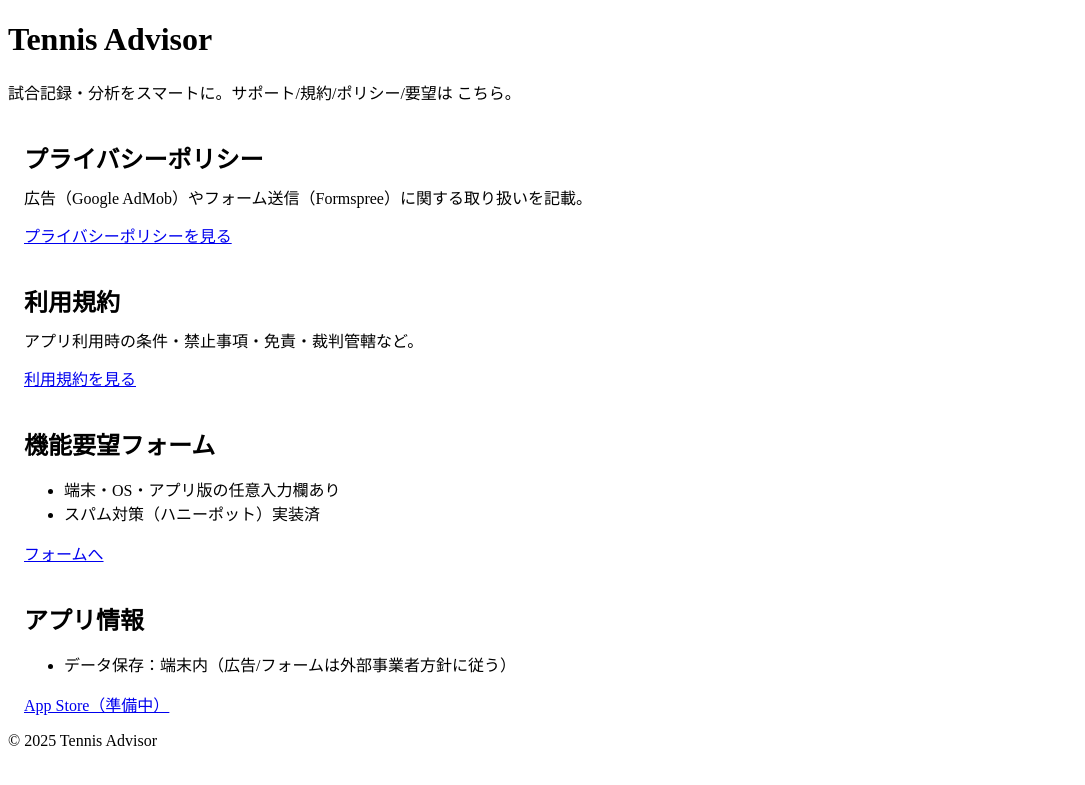
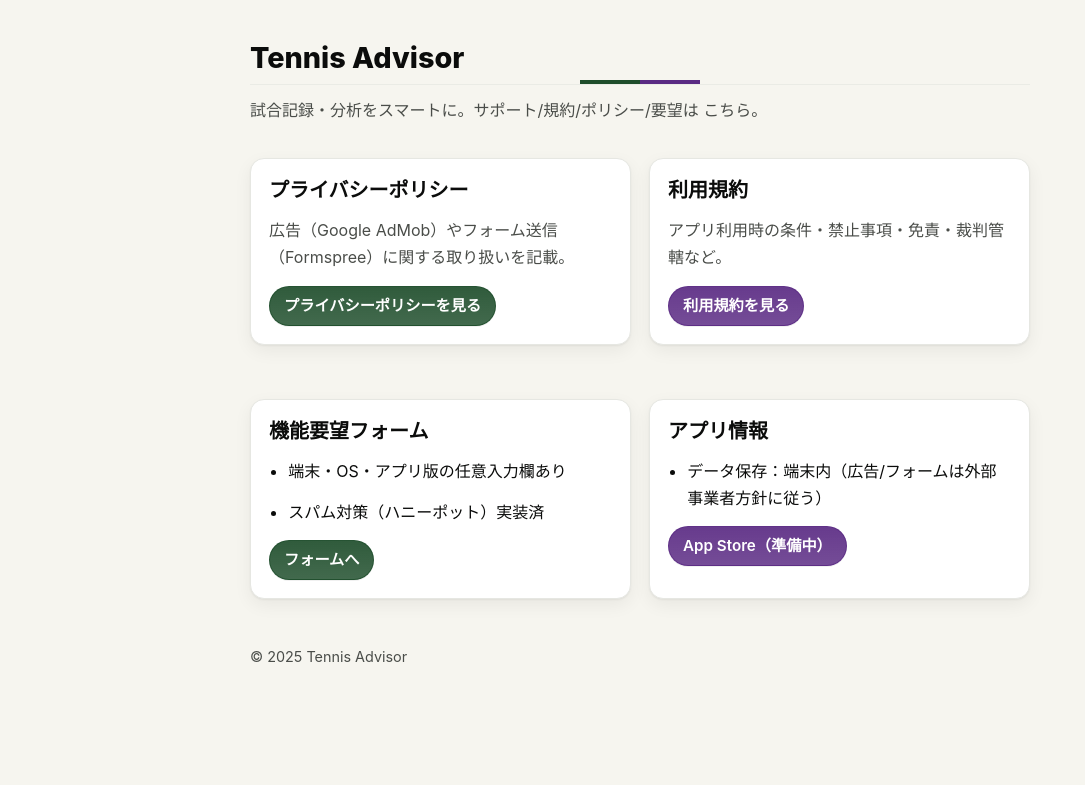
Before and after one commit to yoshitaka1015/tennis-advisor, a Jekyll site: the page index.html, which Jekyll copies as it is, in a window 1280 px wide. Shown: the top 785 px of the page, without its empty margins (0-1085 px from the left). Built offline with Jekyll 4.4.1, drawn with Linux system fonts in a browser that asks for light colours.

Commit message:
fix: style

```diff
--- a/assets/style.css
+++ b/assets/style.css
@@ -1,40 +1,252 @@
-/* === Feedback page fixes === */
+/* Tennis Advisor — Wimbledon theme
+   AppColor と同じパレット（ライト/ダーク自動切替）
+   背景=クリーム, 見出し=深緑, リンク=紫, 枠=淡いセパレータ
+*/
 
-/* カードは純粋な角丸の矩形に。疑似要素や過剰な影を排除 */
-.card {
+:root {
+  color-scheme: light dark;
+
+  /* Light */
+  --bg: #F6F5EF;
+  --card: #FFFFFF;
+  --text: #0B0C0B;
+  --text2: #4A4D49;
+  --accent: #1E4D2B;   /* 深緑 */
+  --accent2: #5A2A83;  /* 紫 */
+  --sep: #E6E7E2;
+
+  /* spacing & layout */
+  --radius: 14px;
+  --shadow: 0 1px 2px rgba(0,0,0,.05), 0 6px 18px rgba(0,0,0,.06);
+  --maxw: 820px;
+  --line: 1.7;
+
+  /* buttons */
+  --btn-h: 40px;
+  --btn-pad-x: 14px;
+  --btn-font: 0.95rem;
+}
+
+@media (prefers-color-scheme: dark) {
+  :root{
+    --bg: #0F1110;
+    --card: #181A19;
+    --text: #F5F5F2;
+    --text2: #B9BDB6;
+    --accent: #4CA96A;   /* 深緑のライト版 */
+    --accent2: #B18AD3;  /* 紫のライト版 */
+    --sep: #2A2C29;
+    --shadow: 0 0 0 rgba(0,0,0,0); /* ダークは影を弱める */
+  }
+}
+
+/* --- base --- */
+
+* { box-sizing: border-box; }
+html, body { padding: 0; margin: 0; }
+body {
+  background: var(--bg);
+  color: var(--text);
+  font: 16px/var(--line) -apple-system, BlinkMacSystemFont, "Segoe UI",
+        Roboto, "Helvetica Neue", Arial, "Noto Sans JP", "Hiragino Sans",
+        "Yu Gothic UI", "Yu Gothic", "Meiryo", sans-serif;
+  -webkit-font-smoothing: antialiased;
+  text-rendering: optimizeLegibility;
+}
+
+.container{
+  max-width: var(--maxw);
+  margin: 40px auto 96px;
+  padding: 0 20px;
+}
+
+/* header（ベースの <header> をそのまま使用） */
+header h1{
+  font-size: 1.8rem;
+  font-weight: 800;
+  line-height: 1.25;
+  margin: 0 0 12px;
+  color: var(--text);
+  padding-bottom: 8px;
+  background:
+    linear-gradient(90deg, var(--accent) 0 50%, var(--accent2) 50% 100%) bottom / 120px 4px no-repeat;
+  border-bottom: 1px solid color-mix(in oklab, var(--sep) 70%, transparent);
+}
+header p{
+  margin: 6px 0 0;
+  color: var(--text2);
+}
+
+/* --- headings --- */
+
+h1,h2,h3 {
+  line-height: 1.3;
+  margin: 0 0 14px;
+  color: var(--text);
+}
+h2{ font-size: 1.25rem; margin-top: 26px; }
+h3{ font-size: 1.05rem; margin-top: 18px; color: var(--accent); }
+
+/* --- text --- */
+
+p, ul, ol, li, blockquote, table, pre, code { margin: 0 0 14px; }
+ul, ol { padding-left: 1.2rem; }
+li + li { margin-top: 4px; }
+strong { font-weight: 700; }
+em { font-style: normal; color: var(--accent2); }
+
+/* --- links --- */
+
+a { color: var(--accent2); text-decoration: underline; text-underline-offset: 2px; }
+a:hover { text-decoration-thickness: 2px; filter: brightness(1.05); }
+
+/* --- cards & callouts（既存の .card/.callout クラス名はそのまま） --- */
+
+.card{
   background: var(--card);
   border: 1px solid var(--sep);
-  border-radius: 16px;
-  padding: 16px;
-  box-shadow: none;
+  border-radius: var(--radius);
+  padding: 18px;
+  box-shadow: var(--shadow);
+  margin: 18px 0;
+}
+.card h2{ margin-top: 0; }
+.card .desc{ color: var(--text2); }
+
+/* 左帯つきの強調 */
+.callout{
+  background: var(--card);
+  border: 1px solid var(--sep);
+  border-left: 6px solid var(--accent);
+  border-radius: var(--radius);
+  padding: 16px 18px;
+  box-shadow: var(--shadow);
+  margin: 18px 0 22px;
+}
+.callout.warn { border-left-color: #c08a00; }
+.callout.tip  { border-left-color: var(--accent2); }
+
+/* トップのカードグリッド（既存の .grid を踏襲） */
+.grid{
+  display: grid;
+  grid-template-columns: 1fr 1fr;
+  gap: 18px;
+  margin-top: 16px;
+}
+@media (max-width: 768px){
+  .grid{ grid-template-columns: 1fr; }
 }
 
-/* 見出しと説明まわりの余白を整える（ズレ防止） */
-.card > h2 { margin: 4px 0 10px; }
-.card > .desc { margin: 0 0 14px; }
+/* --- buttons（既存の .btn と .btn.secondary を踏襲） --- */
 
-/* 入力フィールドは透明な背景（カードと二重の角丸が重なって見えないように） */
-.field { margin: 12px 0; }
-.field label { display: block; margin-bottom: 6px; color: var(--text); }
-textarea, input[type="text"], input[type="email"] {
+.btn{
+  display: inline-flex;
+  align-items: center;
+  height: var(--btn-h);
+  padding: 0 var(--btn-pad-x);
+  border-radius: 999px;
+  border: 1px solid color-mix(in oklab, var(--accent) 75%, #0000);
+  background: linear-gradient(180deg, color-mix(in oklab, var(--accent) 92%, #0000),
+                                      color-mix(in oklab, var(--accent) 84%, #0000));
+  color: #fff;
+  font-weight: 600;
+  font-size: var(--btn-font);
+  text-decoration: none;
+  box-shadow: 0 1px 0 rgba(0,0,0,.06);
+}
+.btn:hover{ filter: brightness(1.03); }
+.btn:active{ transform: translateY(1px); }
+
+.btn.secondary{
+  border-color: color-mix(in oklab, var(--accent2) 75%, #0000);
+  background: linear-gradient(180deg, color-mix(in oklab, var(--accent2) 92%, #0000),
+                                      color-mix(in oklab, var(--accent2) 84%, #0000));
+}
+
+/* --- feedback form（既存の .field / .grid2 / .hidden を踏襲） --- */
+
+.field{ margin: 14px 0; }
+.field label{
+  display:block;
+  font-weight: 600;
+  margin-bottom: 6px;
+}
+.field .req{
+  color: var(--accent2);
+  font-weight: 700;
+  margin-left: 6px;
+  font-size: .9em;
+}
+input[type="text"],
+input[type="email"],
+textarea{
   width: 100%;
   padding: 10px 12px;
+  border-radius: 10px;
   border: 1px solid var(--sep);
-  border-radius: 10px;
-  background: transparent;
   color: var(--text);
+  background: color-mix(in oklab, var(--card) 85%, var(--bg));
+  outline: none;
+  box-shadow: inset 0 1px 0 rgba(0,0,0,.02);
+}
+textarea{ resize: vertical; min-height: 140px; }
+input::placeholder, textarea::placeholder{ color: color-mix(in oklab, var(--text2) 85%, #0000); }
+input:focus, textarea:focus{
+  border-color: color-mix(in oklab, var(--accent2) 70%, #0000);
+  box-shadow: 0 0 0 3px color-mix(in oklab, var(--accent2) 15%, #0000);
 }
 
-/* 2カラムの折り返し */
-.grid2 {
+.grid2{
   display: grid;
   grid-template-columns: 1fr 1fr;
   gap: 12px;
 }
-@media (max-width: 640px) { .grid2 { grid-template-columns: 1fr; } }
+@media (max-width: 640px){
+  .grid2{ grid-template-columns: 1fr; }
+}
 
-/* 送信後メッセージ切替 */
-.hidden { display: none !important; }
+.hidden{ display: none !important; }
 
-/* 必須マーク */
-.req { color: var(--accent2); font-weight: 600; }
+/* --- tables / code --- */
+
+table {
+  width: 100%;
+  border-collapse: collapse;
+  background: var(--card);
+  border: 1px solid var(--sep);
+  border-radius: var(--radius);
+  overflow: hidden;
+}
+th, td { padding: 10px 12px; border-bottom: 1px solid var(--sep); }
+th { text-align: left; color: var(--text2); font-weight: 600; }
+
+code, pre {
+  font-family: ui-monospace, SFMono-Regular, Menlo, Consolas, "Roboto Mono", monospace;
+  background: color-mix(in oklab, var(--card) 60%, var(--bg));
+  border: 1px solid var(--sep);
+  border-radius: 8px;
+}
+code { padding: 2px 6px; }
+pre { padding: 12px; overflow: auto; }
+
+/* --- misc --- */
+
+hr {
+  border: 0;
+  border-top: 1px solid var(--sep);
+  margin: 22px 0;
+}
+
+.footer{
+  margin-top: 28px;
+  color: var(--text2);
+  font-size: .9rem;
+}
+
+blockquote{
+  margin: 14px 0;
+  padding: 10px 14px;
+  border-left: 4px solid var(--accent2);
+  background: color-mix(in oklab, var(--card) 70%, var(--bg));
+  border-radius: 10px;
+}
```
